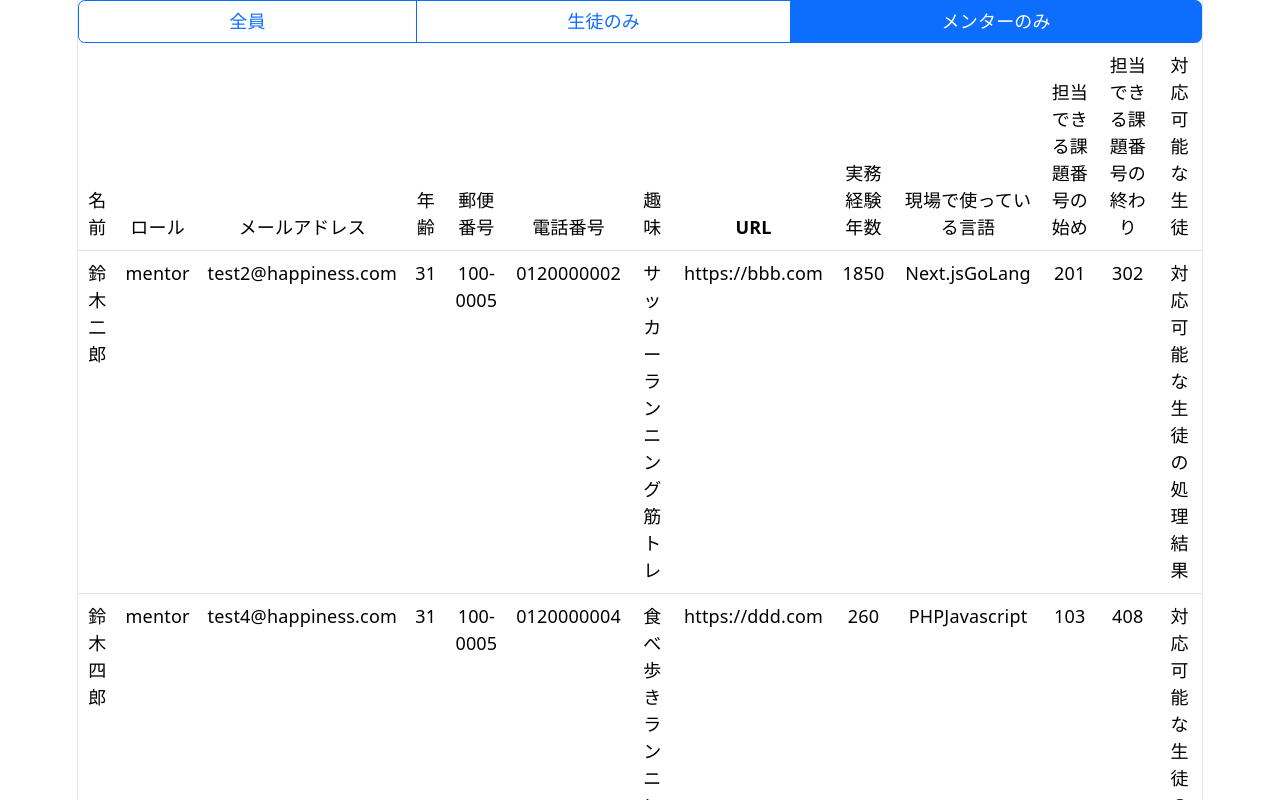
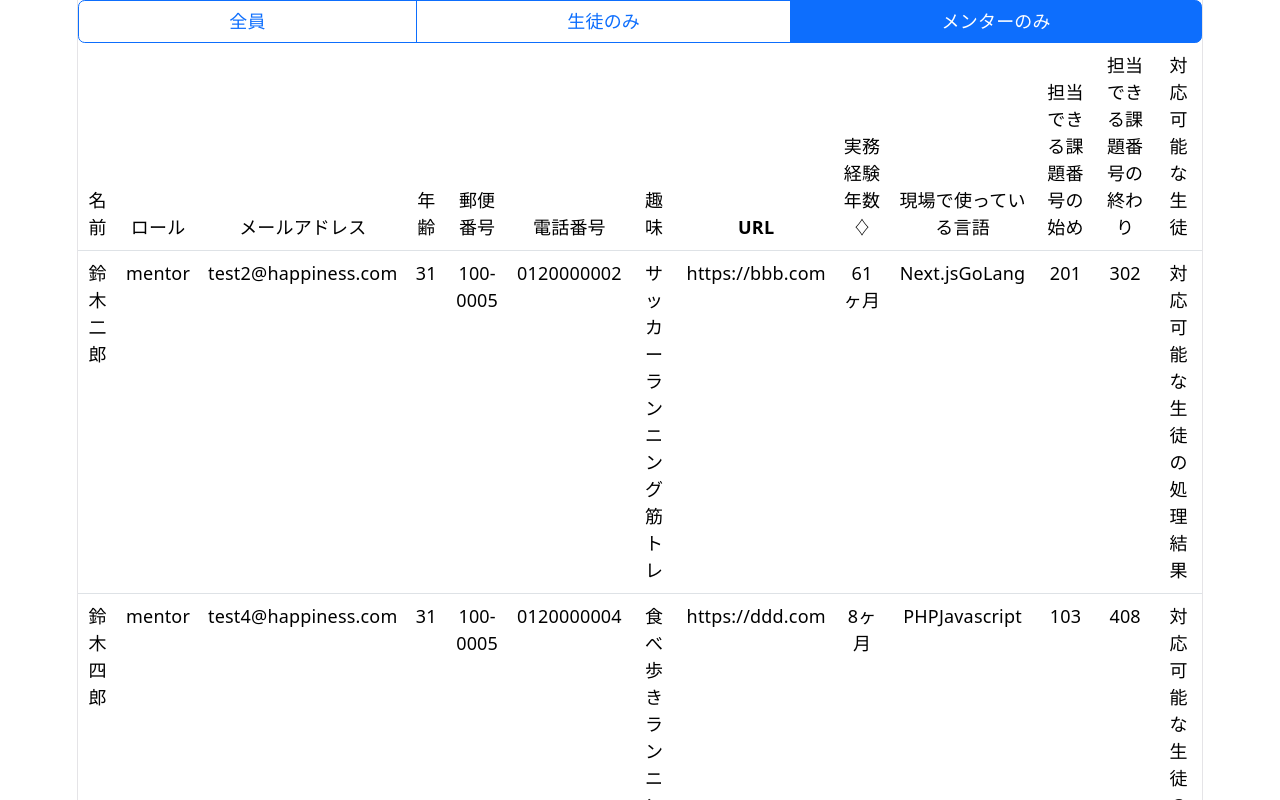
Before and after one commit to iwariku/react_typescript_management, a React (Vite) app: page / in a window 1280 px wide. Both pictures are taken after a click on the label "メンターのみ". Shown: the top 800 px of the page. Built offline with nearby package versions, Linux system fonts and the light colour scheme.

Commit message:
feat: MentorListにソート機能を実装

```diff
--- a/src/User.tsx
+++ b/src/User.tsx
@@ -5,9 +5,9 @@ import { AllUserList } from './components/AllUserList';
 import { StudentList } from './components/StudentList';
 import { MentorList } from './components/MentorList';
 
+type TabType = 'all' | 'student' | 'mentor';
+
 export const UserList = () => {
-  type TabType = 'all' | 'student' | 'mentor';
-
   const [activeTab, setActiveTab] = useState<TabType>('all');
 
   // 過去に以下のような関数を定義していたが、タブによって結果を返すより、インスタンス化されたものをfilterかける方が可読性がいいと思った
--- a/src/components/MentorList.tsx
+++ b/src/components/MentorList.tsx
@@ -1,10 +1,38 @@
+import { useState } from 'react';
 import type { Mentor } from '../types';
 
 type Props = {
   mentors: Mentor[];
 };
 
+type SortKey = 'experienceDays' | undefined;
+type SortOrder = 'asc' | 'desc' | undefined;
+
 export const MentorList = ({ mentors }: Props) => {
+  const [sortKey, setSortKey] = useState<SortKey>(undefined);
+  const [sortOrder, setSortOrder] = useState<SortOrder>(undefined);
+
+  const sortedMentors = [...mentors].sort((a, b) => {
+    if (sortOrder === undefined) return a.id - b.id;
+
+    // 実務経験を月表記で
+    const monthA = a.experienceDays / 30;
+    const monthB = b.experienceDays / 30;
+
+    // 昇順なら (A - B) / 降順なら(B - A)
+    return sortOrder === 'asc' ? monthA - monthB : monthB - monthA;
+  });
+
+  const toggleSort = () => {
+    if (sortOrder === undefined) {
+      setSortOrder('asc');
+    } else if (sortOrder === 'asc') {
+      setSortOrder('desc');
+    } else {
+      setSortOrder(undefined);
+    }
+  };
+
   return (
     <table className="table">
       <thead>
@@ -17,7 +45,10 @@ export const MentorList = ({ mentors }: Props) => {
           <th scope="col">電話番号</th>
           <th scope="col">趣味</th>
           <th scope="col">URL</th>
-          <th scope="col">実務経験年数</th>
+          <th onClick={toggleSort} style={{ cursor: 'pointer' }}>
+            実務経験年数
+            {sortOrder === 'asc' ? '▲' : sortOrder === 'desc' ? '▼' : '♢'}
+          </th>
           <th scope="col">現場で使っている言語</th>
           <th scope="col">担当できる課題番号の始め</th>
           <th scope="col">担当できる課題番号の終わり</th>
@@ -25,7 +56,7 @@ export const MentorList = ({ mentors }: Props) => {
         </tr>
       </thead>
       <tbody>
-        {mentors.map((mentor) => (
+        {sortedMentors.map((mentor) => (
           <tr key={mentor.id}>
             <td>{mentor.name}</td>
             <td>{mentor.role}</td>
@@ -35,7 +66,7 @@ export const MentorList = ({ mentors }: Props) => {
             <td>{mentor.phone}</td>
             <td>{mentor.hobbies}</td>
             <td>{mentor.url}</td>
-            <td>{mentor.experienceDays}</td>
+            <td>{Math.floor(mentor.experienceDays / 30)}ヶ月</td>
             <td>{mentor.useLangs}</td>
             <td>{mentor.availableStartCode}</td>
             <td>{mentor.availableEndCode}</td>
```
